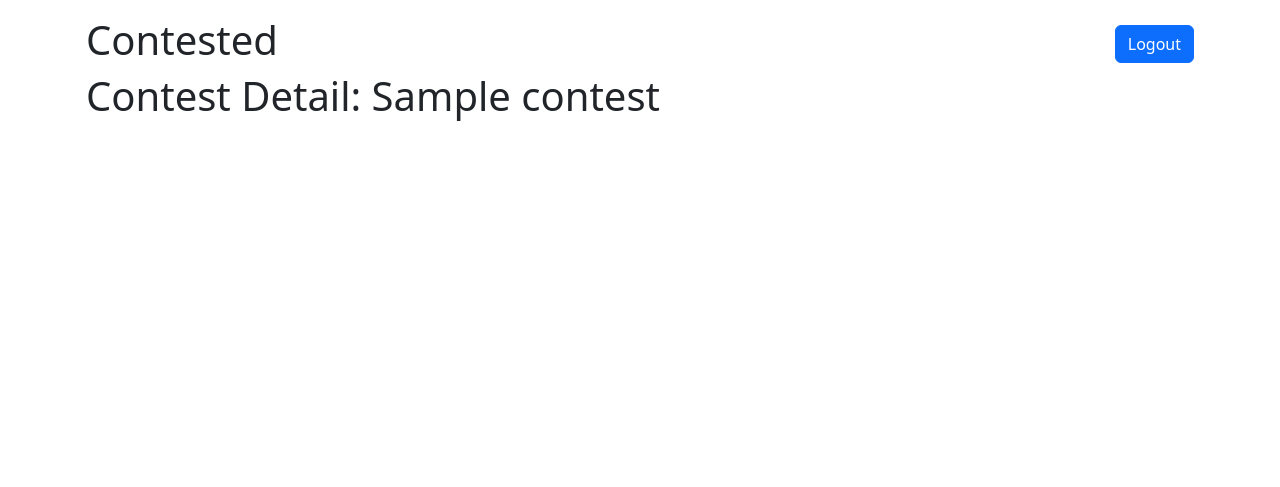
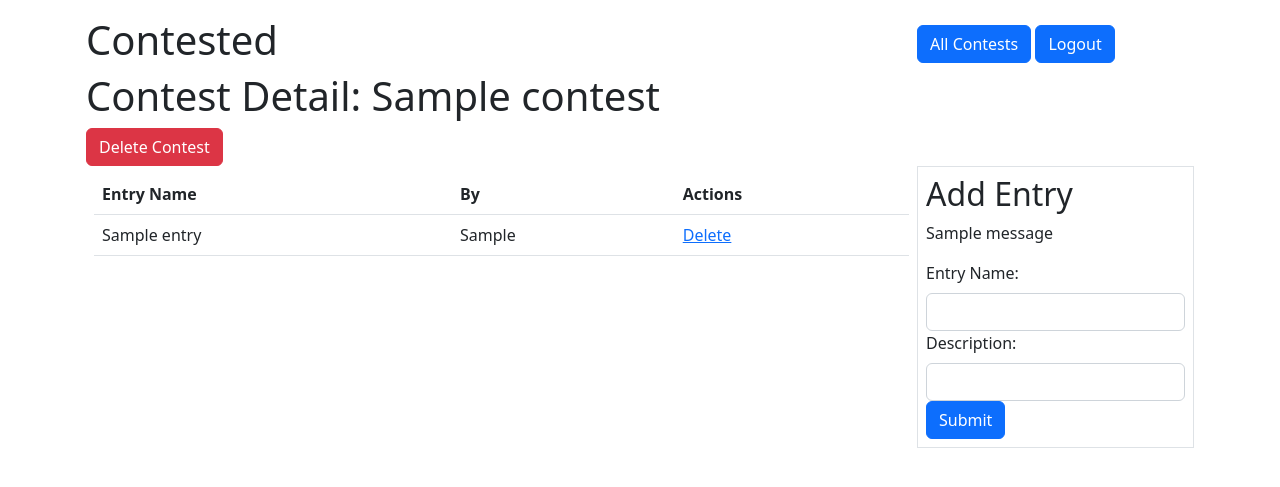
Before and after one commit to kelseybowen/contested, a Flask app: template flask_app/templates/contest_detail.html in a window 1280 px wide. Shown: the top 487 px of the page. Run offline with Flask 3, Linux system fonts and the light colour scheme; the visitor is signed in with stand-in values (Sample User, id 1); tables that the repository leaves empty or names only in its code hold one stand-in row (values such as "Sample post"); the template is opened without the code that fills it: most values are stand-ins (such as "Sample title", 1, 10 or a date in 2020); one stand-in notice (Sample message) is shown.

Commit message:
updates to contest and item models and controllers, rendering data for each contest

```diff
--- a/flask_app/templates/contest_detail.html
+++ b/flask_app/templates/contest_detail.html
@@ -15,13 +15,22 @@
 <body>
     <div class="container p-3">
         <div class="header d-flex justify-content-between align-items-center">
+            <div class="col-9">
                 <h1>Contested</h1>
+            </div>
+            <div class="col-3">
+                <a href="/dashboard" class="btn btn-primary">All Contests</a>
                 <a href="/logout" class="btn btn-primary">Logout</a>
             </div>
-
+        </div>
+        <div class="page-header">
             <h1>Contest Detail: {{contest.name}}</h1>
-
-        <div class="col-9" id="contest-table-div" style="display: none;">
+            {% if session["user_id"] == contest.user_id %}
+            <a class="btn btn-danger" href="/contests/{{contest.id}}/delete">Delete Contest</a>
+            {% endif %}
+        </div>
+        <div class="d-flex">
+            <div class="col-9 p-2" id="contest-table-div">
                 <table class="table">
                     <thead>
                         <tr>
@@ -31,14 +40,13 @@
                         </tr>
                     </thead>
                     <tbody>
-                    {% for entry in contest %}
-                        <!-- {% print(entry.name) %} -->
+                        {% for entry in items %}
                         <tr>
                             <td>{{entry.name}}</td>
                             <td>{{entry.first_name}}</td>
                             <td>
                                 {% if session["user_id"] == entry.user_id %}
-                                    <a href="">Delete</a>
+                                <a href="/contests/{{contest.id}}/items/{{entry.id}}/delete">Delete</a>
                                 {% endif %}
                             </td>
                         </tr>
@@ -46,8 +54,31 @@
                     </tbody>
                 </table>
             </div>
+            <div class="col-3 p-2 border">
+                <h2>Add Entry</h2>
+                {% with messages = get_flashed_messages(category_filter=["item"]) %}
+                    {% if messages %}
+                        {% for message in messages %}
+                            <p class="error">{{message}}</p>
+                        {% endfor %}
+                    {% endif %}
+                {% endwith %}
+                <form action="/contests/{{contest.id}}/items/new" method="post">
+                    <label for="item_name" class="form-label">Entry Name:</label>
+                    <input type="text" name="item_name" class="form-control" value={{session.item_name}}>
+                    <label for="item_description" class="form-label">Description:</label>
+                    <input type="text" class="form-control" name="item_description" value={{session.item_description}}>
+                    <button class="btn btn-primary">Submit</button>
+                </form>
+            </div>
+        </div>
+    </div>
 
-    </div>
+    <script>
+    function myFunction() {
+        confirm("Careful, you're about to delete this contest. Are you sure?");
+    }
+    </script>
 </body>
 
 </html>
--- a/flask_app/templates/new_contest.html
+++ b/flask_app/templates/new_contest.html
@@ -27,11 +27,11 @@
             <input type="hidden" name="user_id" value="{{user_id}}">
             <div class="form-group">
                 <label class="form-label" for="name">Contest Name: </label>
-                <input class="form-control" name="name" type="text" value={{session.name}}>
+                <input class="form-control" name="name" type="text" value={{session.contest_name}}>
             </div>
             <div class="form-group">
                 <label class="form-label" for="description">Description: </label>
-                <input class="form-control" name="description" type="text" value={{session.description}}>
+                <input class="form-control" name="description" type="text" value={{session.contest_description}}>
             </div>
             <button class="btn btn-primary">Submit</button>
             <a href="/dashboard" class="btn btn-danger">Cancel</a>
--- /dev/null
+++ b/todolist.txt
@@ -0,0 +1,3 @@
+TO DO:
+
+1. validations - when adding a new item, validations work, but session only stores first word
```
Also changed, not shown: flask_app/controllers/contests_controller.py (+16 -5 lines), flask_app/controllers/items_controller.py (+39 -9 lines), flask_app/models/item.py (+14 -1 lines), flask_app/templates/dashboard.html (+35 -6 lines). Lines whose indentation alone changed are shown as unchanged.
